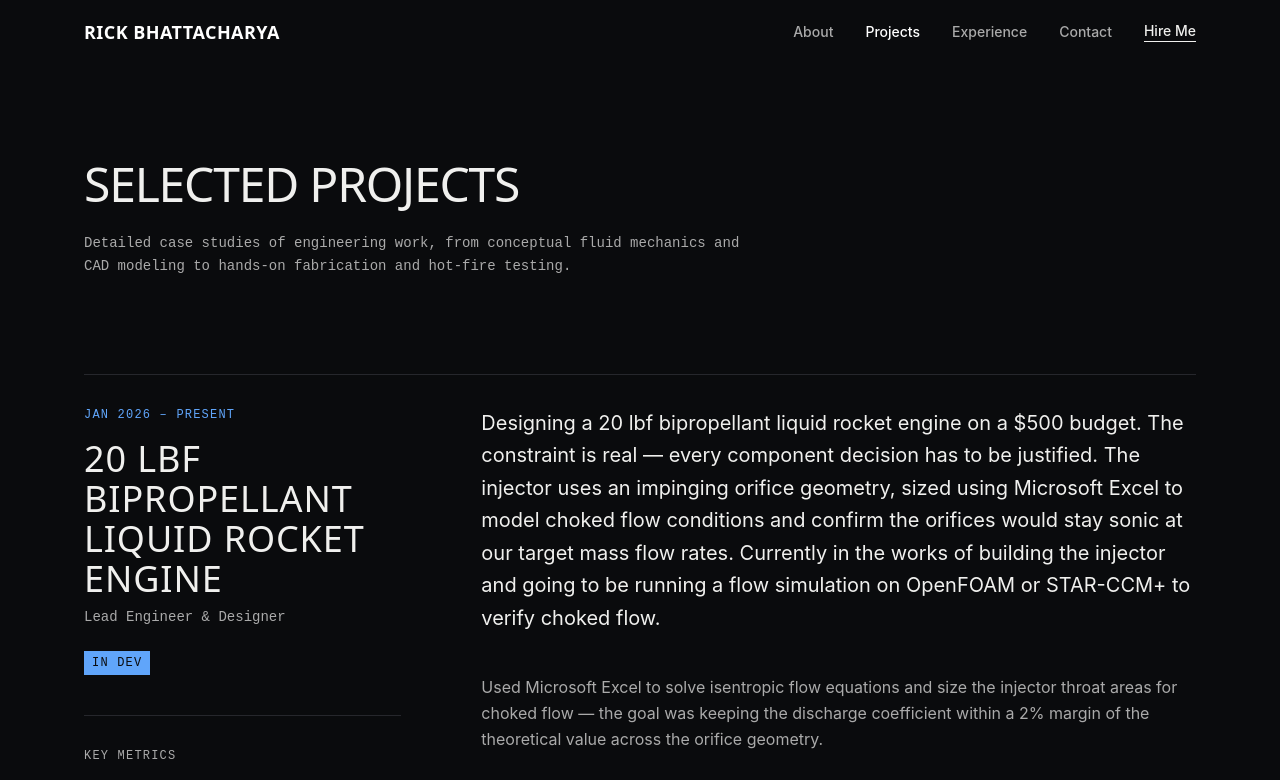
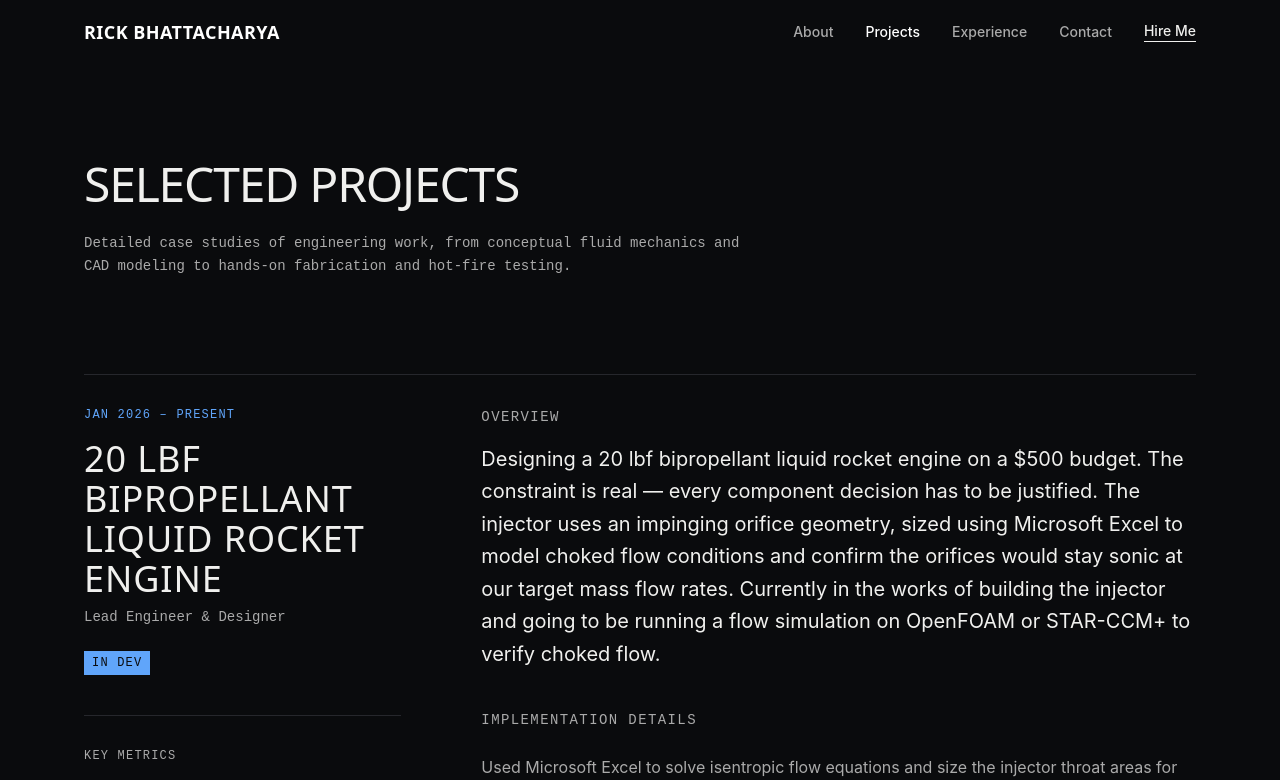
Before and after one commit to rickbh06/portfolio, a React (Vite) app: page /projects in a window 1280 px wide. Shown: the top 780 px of the page. Built offline with nearby package versions, Linux system fonts and the light colour scheme.

Commit message:
fix: restore overview headers and fix timeline text color contrast

```diff
--- a/src/pages/Projects.jsx
+++ b/src/pages/Projects.jsx
@@ -59,12 +59,14 @@ export default function Projects() {
                 {/* Right Side (Narrative & Gallery) */}
                 <div className="lg:col-span-8">
                   <div className="prose prose-lg prose-invert max-w-none">
+                    <h3 className="font-mono text-sm text-cloud-60 uppercase tracking-widest mb-4">Overview</h3>
                     <p className="text-xl text-cloud leading-relaxed mb-10">
                       {project.summary}
                     </p>
 
                     {project.context && project.context.length > 0 && (
                       <div className="space-y-6 mb-12">
+                        <h3 className="font-mono text-sm text-cloud-60 uppercase tracking-widest mb-4">Implementation Details</h3>
                         {project.context.map((note, i) => (
                           <p key={i} className="leading-relaxed text-cloud-60">
                             {note}
```
